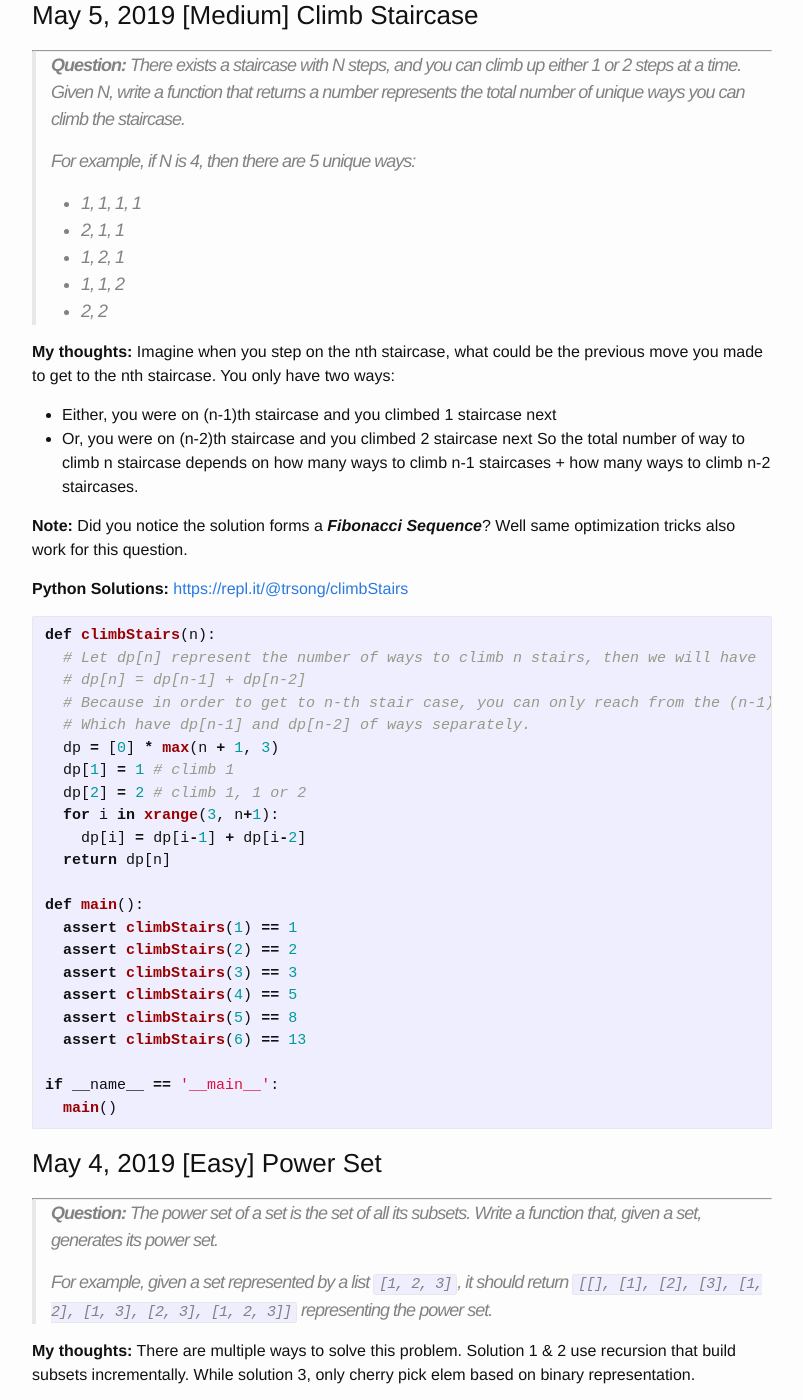
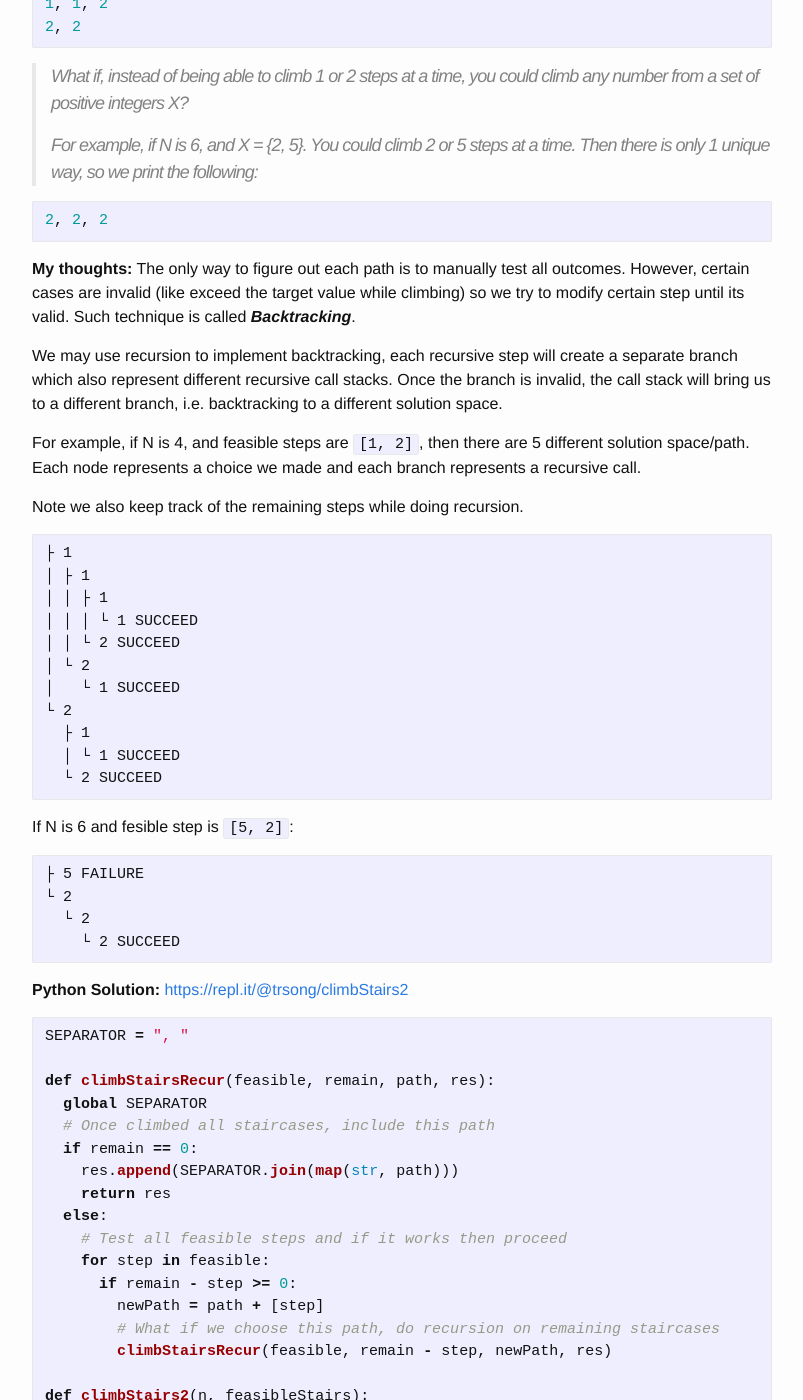
Before and after one commit to trsong/trsong.github.io, a Jekyll site: the page built from _posts/2019-04-30-DailyQuestions.md, in a window 1280 px wide and 1400 px high, scrolled down 1192 px. Shown: the whole window, without its empty margins (238-1041 px from the left). Built offline with Jekyll 4.4.1, drawn with Linux system fonts in a browser that asks for light colours; some of the changed text lies outside the part shown.

Commit message:
Add answer to May6 question (#2)
* Add answer to May6 question

````diff
--- a/_posts/2019-04-30-DailyQuestions.md
+++ b/_posts/2019-04-30-DailyQuestions.md
@@ -16,7 +16,7 @@ categories: Python/Java
 
 **Java 1.8:**  TBD
 
-<!--
+
 ### May 7, 2019 \[Hard\] Largest Sum of Non-adjacent Numbers
 ---
 
@@ -26,7 +26,6 @@ categories: Python/Java
 >
 > Follow-up: Can you do this in O(N) time and constant space?
 
--->
 
 ### May 6, 2019 \[Hard\] Climb Staircase (Continued)
 ---
@@ -49,6 +48,96 @@ categories: Python/Java
 
 ```py
 2, 2, 2
+```
+
+**My thoughts:** The only way to figure out each path is to manually test all outcomes. However, certain cases are invalid (like exceed the target value while climbing) so we try to modify certain step until its valid. Such technique is called ***Backtracking***.
+
+We may use recursion to implement backtracking, each recursive step will create a separate branch which also represent different recursive call stacks. Once the branch is invalid, the call stack will bring us to a different branch, i.e. backtracking to a different solution space.
+
+For example, if N is 4, and feasible steps are `[1, 2]`, then there are 5 different solution space/path. Each node represents a choice we made and each branch represents a recursive call.
+
+Note we also keep track of the remaining steps while doing recursion.
+```
+├ 1
+│ ├ 1
+│ │ ├ 1
+│ │ │ └ 1 SUCCEED
+│ │ └ 2 SUCCEED
+│ └ 2
+│   └ 1 SUCCEED
+└ 2
+  ├ 1
+  │ └ 1 SUCCEED
+  └ 2 SUCCEED
+```
+
+If N is 6 and fesible step is `[5, 2]`:
+```
+├ 5 FAILURE
+└ 2
+  └ 2
+    └ 2 SUCCEED
+```
+
+
+
+**Python Solution:** [https://repl.it/@trsong/climbStairs2](https://repl.it/@trsong/climbStairs2)
+
+```py
+SEPARATOR = ", "
+
+def climbStairsRecur(feasible, remain, path, res):
+  global SEPARATOR
+  # Once climbed all staircases, include this path
+  if remain == 0:
+    res.append(SEPARATOR.join(map(str, path)))
+    return res
+  else:
+    # Test all feasible steps and if it works then proceed
+    for step in feasible:
+      if remain - step >= 0:
+        newPath = path + [step]
+        # What if we choose this path, do recursion on remaining staircases
+        climbStairsRecur(feasible, remain - step, newPath, res)
+
+def climbStairs2(n, feasibleStairs):
+  res = []
+  climbStairsRecur(feasibleStairs, n, [], res)
+  return res
+
+def testResult(res, expected):
+  return sorted(res) == sorted(expected)
+
+def main():
+  assert testResult(climbStairs2(5, [1, 3, 5]), [
+    "1, 1, 1, 1, 1",
+    "3, 1, 1",
+    "1, 3, 1",
+    "1, 1, 3",
+    "5"])
+  assert testResult(climbStairs2(4, [1, 2]), [
+    "1, 1, 1, 1",
+    "2, 1, 1",
+    "1, 2, 1",
+    "1, 1, 2",
+    "2, 2"
+  ])
+  assert testResult(climbStairs2(9, []), [])
+  assert testResult(climbStairs2(42, [42]), ["42"])
+  assert testResult(climbStairs2(4, [1, 2, 3, 4]), [
+    "1, 1, 1, 1",
+    "1, 1, 2",
+    "1, 2, 1",
+    "1, 3",
+    "2, 1, 1",
+    "2, 2",
+    "3, 1",
+    "4"
+    ])
+  assert testResult(climbStairs2(99, [7]), [])
+
+if __name__ == '__main__':
+  main()
 ```
 
 ### May 5, 2019 \[Medium\] Climb Staircase
````
Also changed, not shown: 1 other file.
